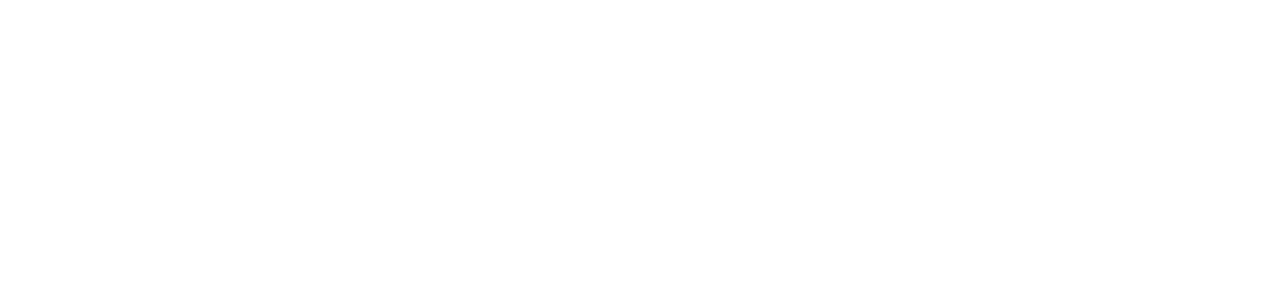
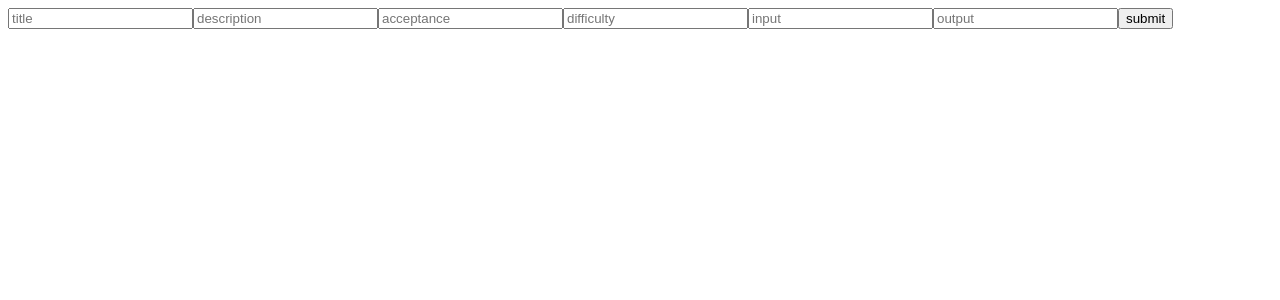
Before and after one commit to vanshjangir/hardcode, a React (Vite) app in the folder client/: page /setproblem in a window 1280 px wide. Before the commit this address had no page. Shown: the top 300 px of the page. Built offline with nearby package versions, Linux system fonts and the light colour scheme.

Commit message:
admin functionality added

```diff
--- a/client/src/App.jsx
+++ b/client/src/App.jsx
@@ -3,6 +3,7 @@ import Home from './components/Home.jsx'
 import Login from './components/Login.jsx'
 import Signup from './components/Signup.jsx'
 import Problem from './components/Problem.jsx'
+import SetProblem from './components/SetProblem.jsx'
 
 
 const App = () => {
@@ -14,6 +15,7 @@ const App = () => {
         <Route path = "/login" element={<Login />}></Route>
         <Route path = "/signup" element={<Signup />}></Route>
         <Route path = "/problem/:id" element={<Problem />}></Route>
+        <Route path = "/setproblem" element={<SetProblem />}></Route>
       </Routes>
     </Router>
   );
--- a/client/src/components/Problem.jsx
+++ b/client/src/components/Problem.jsx
@@ -3,7 +3,7 @@ import { useLocation, useNavigate } from "react-router-dom";
 
 const Problem = () => {
 
-  const [problem, setProbem] = useState({});
+  const [problem, setProblem] = useState({});
   const location = useLocation();
   const nav = useNavigate();
   const token = localStorage.getItem('token');
@@ -21,7 +21,7 @@ const Problem = () => {
     });
 
     const json = await response.json();
-    setProbem(json);
+    setProblem(json);
   }
 
   useEffect(()=>{
--- /dev/null
+++ b/client/src/components/SetProblem.jsx
@@ -0,0 +1,49 @@
+import { useState } from "react";
+
+const SetProblem = () => {
+
+  const [problemTitle, typeProblemTitle] = useState("");
+  const [problemAcceptance, typeProblemAcceptance] = useState("");
+  const [problemDescription, typeProblemDescription] = useState("");
+  const [problemDifficulty, typeProblemDifficulty] = useState("");
+  const [problemInput, typeProblemInput] = useState("");
+  const [problemOutput, typeProblemOutput] = useState("");
+
+  const token = localStorage.getItem('token');
+
+  const submitProblem = async () => {
+    const response = await fetch(`http://localhost:3000/setproblem`, {
+      method: "POST",
+      body: JSON.stringify({
+        title: problemTitle,
+        description: problemDescription,
+        acceptance: problemAcceptance,
+        difficulty: problemDifficulty,
+        input: problemInput,
+        output: problemOutput,
+      }),
+      headers: {
+        'Content-Type': 'application/json',
+        authorization: token,
+      }
+    });
+
+    const json = await response.json();
+    console.log(json);
+
+  }
+
+  return (
+    <div>
+      <input placeholder="title" onChange={(e)=> typeProblemTitle(e.target.value)}/>
+      <input placeholder="description" onChange={(e)=> typeProblemDescription(e.target.value)}/>
+      <input placeholder="acceptance" onChange={(e)=> typeProblemAcceptance(e.target.value)}/>
+      <input placeholder="difficulty" onChange={(e)=> typeProblemDifficulty(e.target.value)}/>
+      <input placeholder="input" onChange={(e)=> typeProblemInput(e.target.value)}/>
+      <input placeholder="output" onChange={(e)=> typeProblemOutput(e.target.value)}/>
+      <button type="button" onClick={submitProblem}>submit</button>
+    </div>
+  )
+}
+
+export default SetProblem;
```
